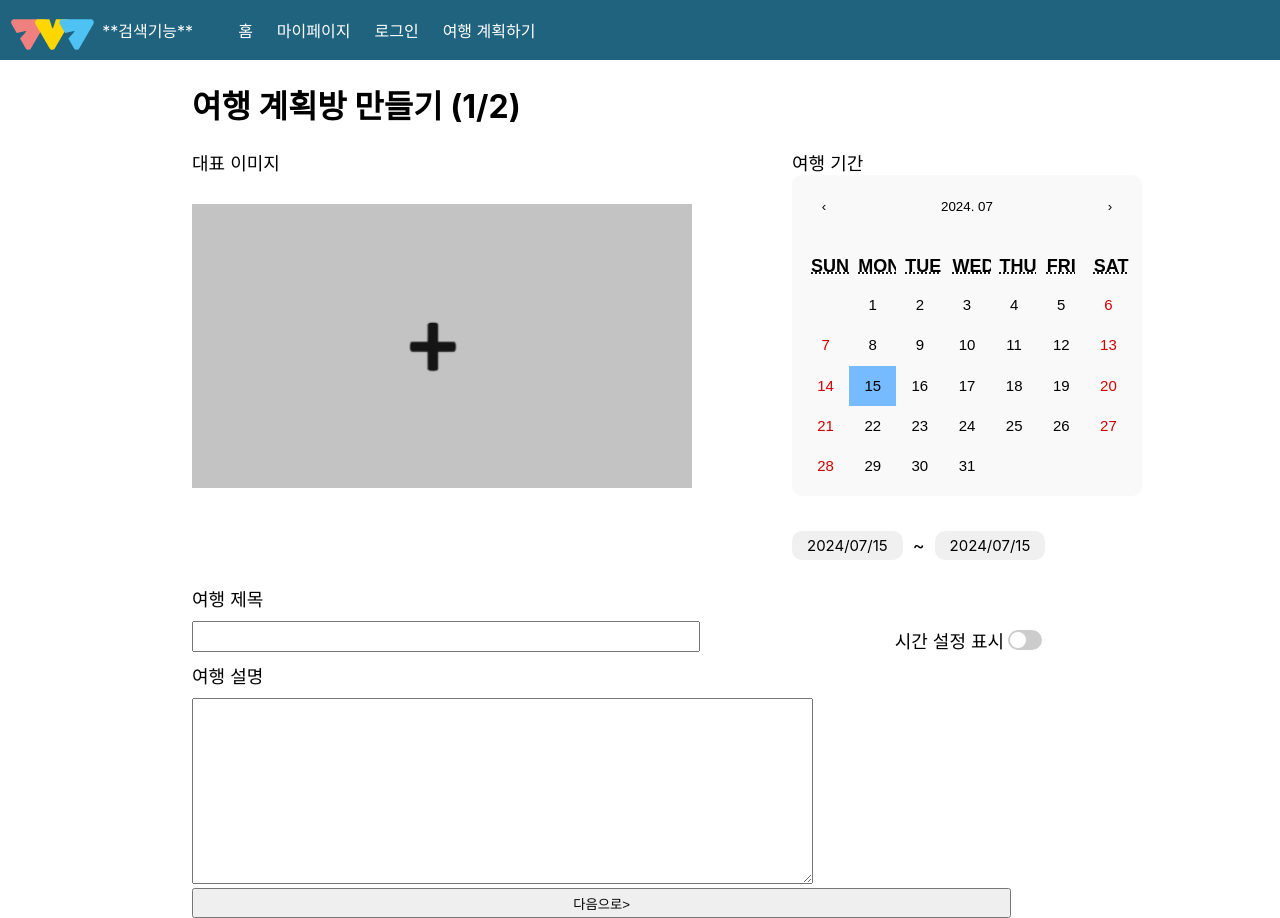
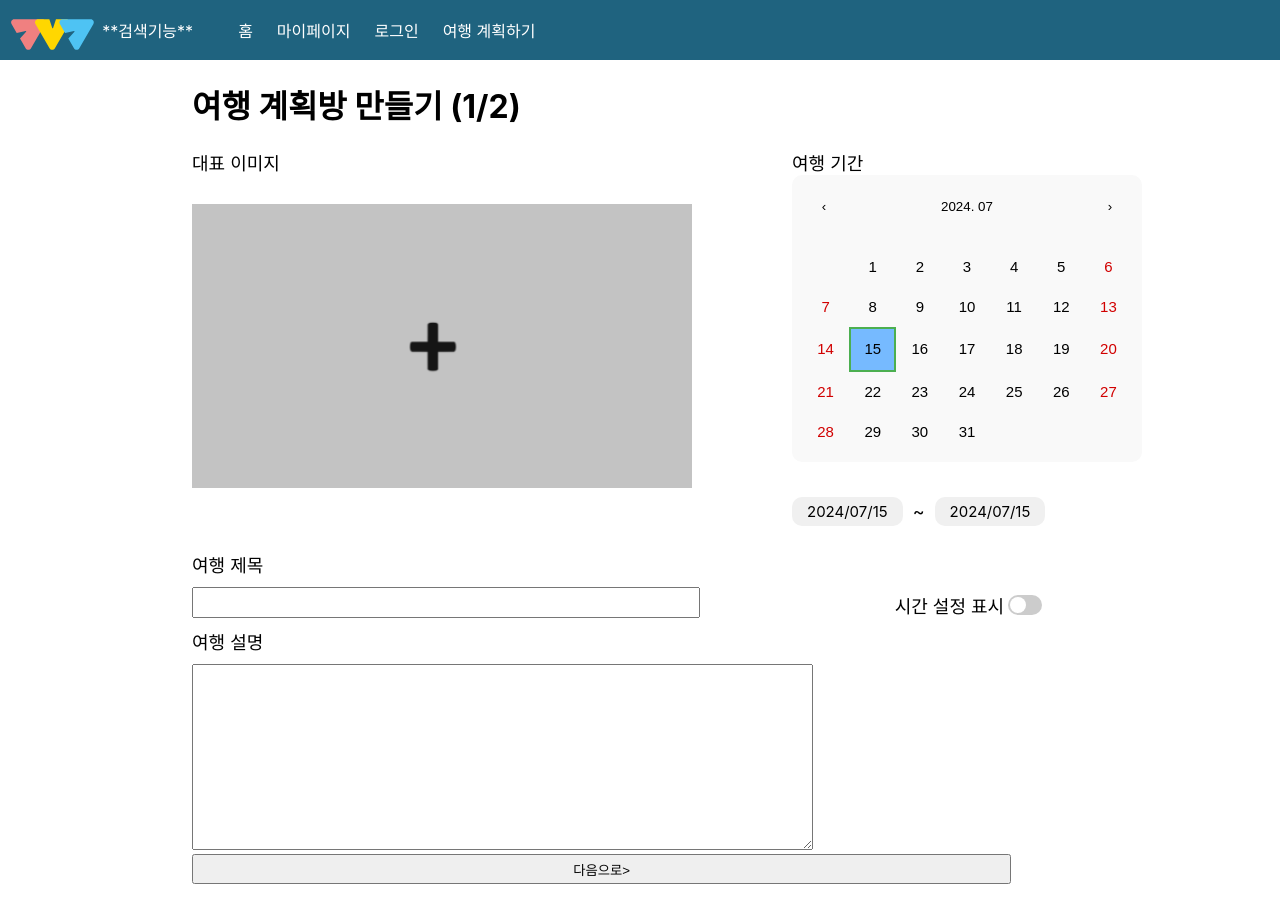
Before and after one commit to seoyoon127/gbk-frontend, a React (Create React App) app: page /PlanRoom1 in a window 1280 px wide. After the commit the page ends 884 px from the top, so only its background shows below. Built offline with nearby package versions, Linux system fonts and the light colour scheme.

Commit message:
planroom1 finish

```diff
--- a/src/pages/PlanRoom1.jsx
+++ b/src/pages/PlanRoom1.jsx
@@ -59,6 +59,19 @@ const StyledCalendar = styled(Calendar)`
 
   .react-calendar__month-view__weekdays {
     display: none; /* 요일 헤더 숨기기 */
+  }
+
+  .react-calendar__month-view__weekdays__weekday {
+    display: none; /* 요일 제목의 스타일을 비우기 */
+  }
+
+  .react-calendar__tile--now {
+    border: 2px solid #4caf50; /* 오늘 날짜 스타일 */
+  }
+
+  .react-calendar__tile--active {
+    background: #45a049; /* 오늘 날짜의 배경 색상 */
+    color: white;
   }
 `
 const DateDisplay = styled.div`
```
